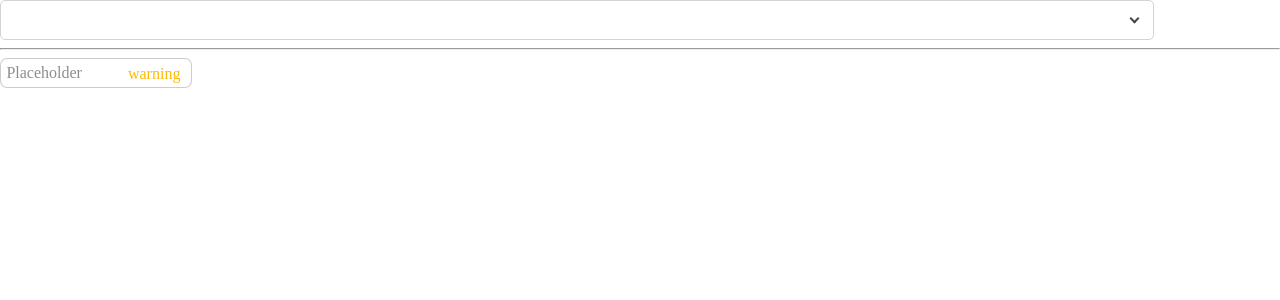
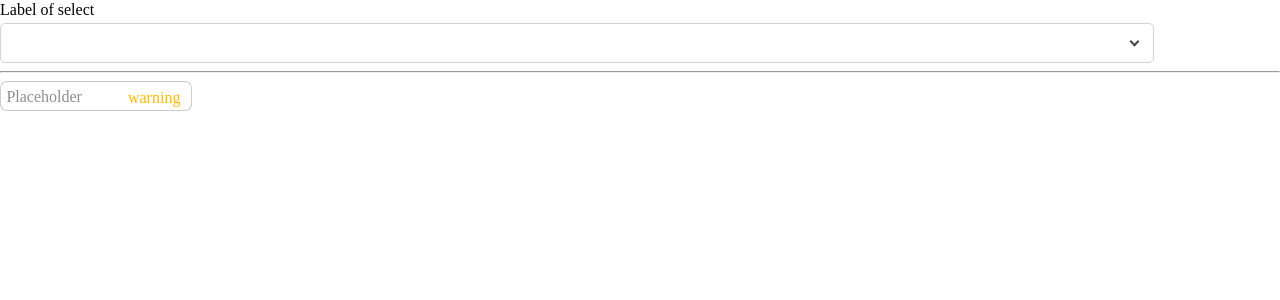
Before and after one commit to swartex/react-custom-select, a React (Create React App) app: page / in a window 1280 px wide. Shown: the top 300 px of the page. Built offline with nearby package versions, Linux system fonts and the light colour scheme.

Commit message:
added label

```diff
--- a/src/App.js
+++ b/src/App.js
@@ -18,7 +18,11 @@ function App() {
 
   return (
     <div className="App">
-      <Select items={elements} onSelected={onSelect} />
+      <Select
+        label={'Label of select'}
+        items={elements}
+        onSelected={onSelect}
+      />
       <hr />
       <Input placeholder="Placeholder" icon="warning" />
     </div>
--- a/src/Components/Select/Select.js
+++ b/src/Components/Select/Select.js
@@ -1,9 +1,9 @@
 import React, { useState, useEffect } from 'react';
 import classNames from 'classnames';
-import { TransitionGroup } from 'react-transition-group';
+// import { TransitionGroup } from 'react-transition-group';
 import style from './select.module.scss';
 
-const Select = (props) => {
+const Select = ({ items, onSelected, label }) => {
   const [currentValue, setCurrentValue] = useState({
     title: '',
     value: '',
@@ -19,8 +19,8 @@ const Select = (props) => {
 
   useEffect(
     (prev) => {
-      if (props.onSelected) {
-        props.onSelected(currentValue);
+      if (onSelected) {
+        onSelected(currentValue);
       }
     },
     [currentValue]
@@ -40,7 +40,7 @@ const Select = (props) => {
     if (isOpen) {
       return (
         <ul className={style.list}>
-          {props.items.map((item, idx) => (
+          {items.map((item, idx) => (
             <li
               className={style.list__item}
               key={idx}
@@ -68,7 +68,11 @@ const Select = (props) => {
   };
 
   return (
-    <div
+    <div className="Select">
+      {label && (
+        <span className={style.label}>{label}</span>
+      )}
+      <div
       className={classNames(style.element, {
         [style.open]: isOpen,
       })}
@@ -91,6 +95,7 @@ const Select = (props) => {
       </div>
       {SelectList()}
     </div>
+    </div>
   );
 };
 
--- a/src/Components/Select/select.module.scss
+++ b/src/Components/Select/select.module.scss
@@ -48,6 +48,12 @@
   }
 }
 
+.label {
+  display: inline-block;
+  margin-bottom: 4px;
+  line-height: 1.2;
+}
+
 .selectedValue {
   padding: 10px;
 }
```
